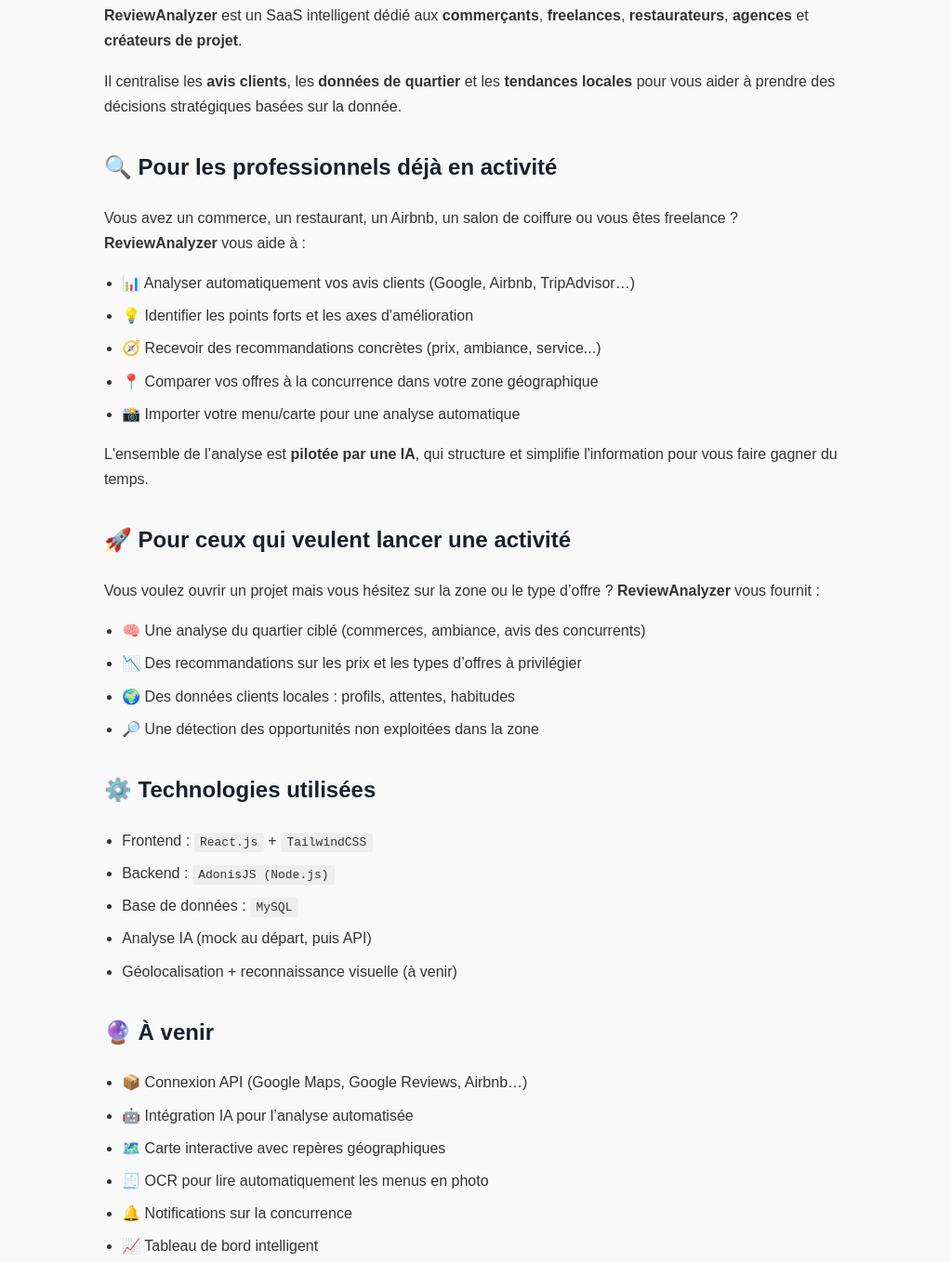
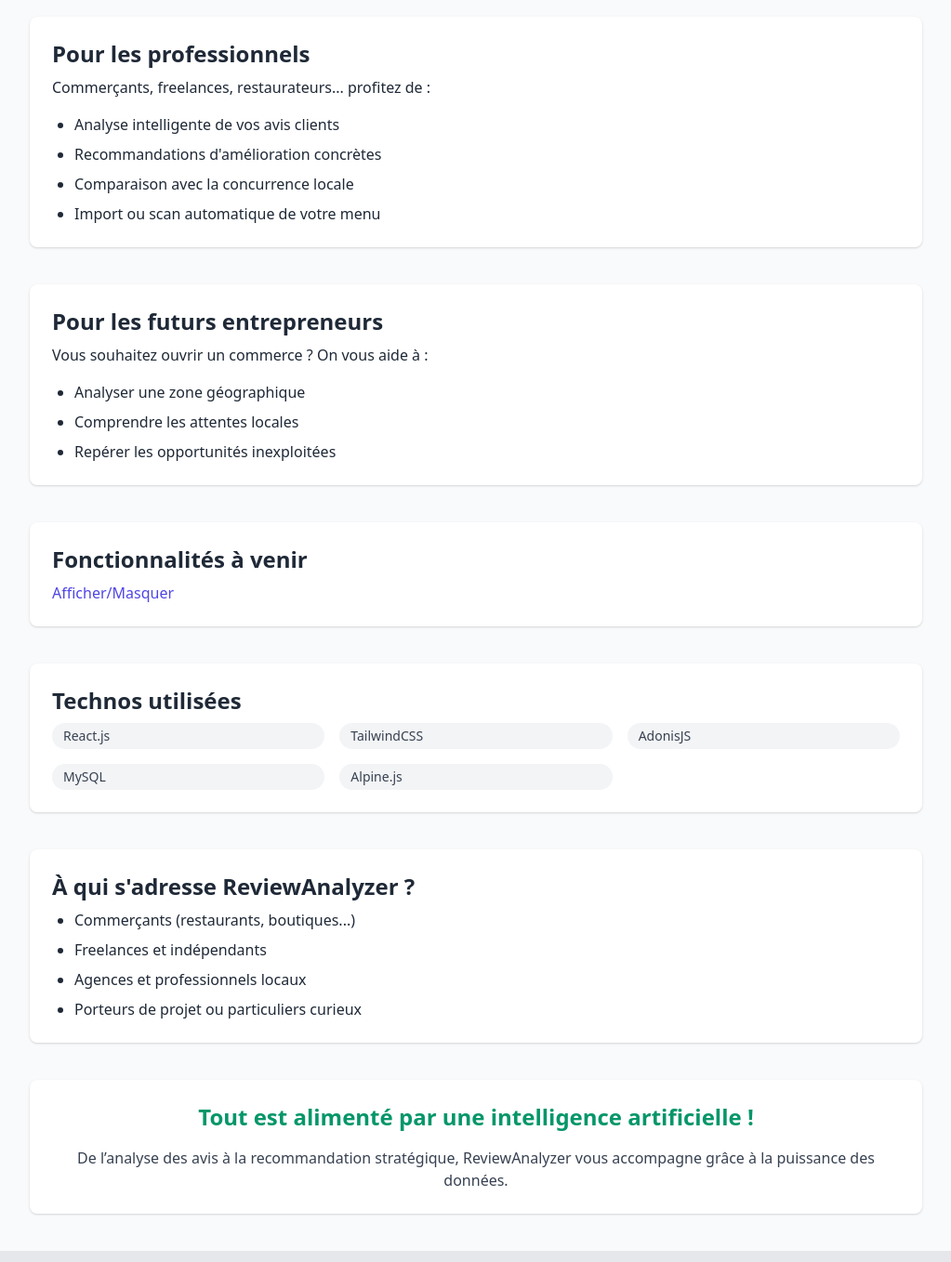
Before and after one commit to aymane28/ReviewAnalyzer-, a plain HTML site: page ReviewAnalyzer.html in a window 1280 px wide. Shown: the part 126-1484 px from the top of the page at 93% size, without its empty margins (128-1151 px from the left). Drawn offline with nearby package versions, Linux system fonts and the light colour scheme.

Commit message:
Update ReviewAnalyzer.html

```diff
--- a/ReviewAnalyzer.html
+++ b/ReviewAnalyzer.html
@@ -3,102 +3,84 @@
 <head>
   <meta charset="UTF-8" />
   <meta name="viewport" content="width=device-width, initial-scale=1.0"/>
-  <title>ReviewAnalyzer – Optimise ton activité avec l’IA</title>
-  <style>
-    body {
-      font-family: Arial, sans-serif;
-      line-height: 1.7;
-      max-width: 800px;
-      margin: 0 auto;
-      padding: 2rem;
-      background: #f9f9f9;
-      color: #333;
-    }
-    h1, h2, h3 {
-      color: #1a202c;
-    }
-    ul {
-      padding-left: 1.2rem;
-    }
-    li {
-      margin-bottom: 0.5rem;
-    }
-    code {
-      background: #eee;
-      padding: 0.2rem 0.4rem;
-      border-radius: 3px;
-    }
-    .section {
-      margin-top: 2rem;
-    }
-  </style>
+  <title>ReviewAnalyzer</title>
+  <link href="https://cdn.jsdelivr.net/npm/tailwindcss@2.2.19/dist/tailwind.min.css" rel="stylesheet">
+  <script src="https://cdn.jsdelivr.net/npm/alpinejs@3.x.x/dist/cdn.min.js" defer></script>
 </head>
-<body>
+<body class="bg-gray-50 text-gray-800">
+  <header class="bg-white shadow">
+    <div class="max-w-7xl mx-auto py-6 px-4 sm:px-6 lg:px-8">
+      <h1 class="text-3xl font-bold text-gray-900">ReviewAnalyzer</h1>
+      <p class="text-sm text-gray-600">Optimise ton activité avec l'intelligence artificielle</p>
+    </div>
+  </header>
 
-  <h1>🧠 ReviewAnalyzer – Optimise ton activité avec l’IA</h1>
+  <main class="py-10">
+    <div class="max-w-5xl mx-auto px-4 sm:px-6 lg:px-8 space-y-10">
 
-  <p><strong>ReviewAnalyzer</strong> est un SaaS intelligent dédié aux <strong>commerçants</strong>, <strong>freelances</strong>, <strong>restaurateurs</strong>, <strong>agences</strong> et <strong>créateurs de projet</strong>.</p>
-  <p>Il centralise les <strong>avis clients</strong>, les <strong>données de quartier</strong> et les <strong>tendances locales</strong> pour vous aider à prendre des décisions stratégiques basées sur la donnée.</p>
+      <section class="bg-white shadow rounded-lg p-6">
+        <h2 class="text-2xl font-semibold mb-2">Pour les professionnels</h2>
+        <p class="mb-4">Commerçants, freelances, restaurateurs... profitez de :</p>
+        <ul class="list-disc pl-6 space-y-2">
+          <li>Analyse intelligente de vos avis clients</li>
+          <li>Recommandations d'amélioration concrètes</li>
+          <li>Comparaison avec la concurrence locale</li>
+          <li>Import ou scan automatique de votre menu</li>
+        </ul>
+      </section>
 
-  <div class="section">
-    <h2>🔍 Pour les professionnels déjà en activité</h2>
-    <p>Vous avez un commerce, un restaurant, un Airbnb, un salon de coiffure ou vous êtes freelance ? <br> <strong>ReviewAnalyzer</strong> vous aide à :</p>
-    <ul>
-      <li>📊 Analyser automatiquement vos avis clients (Google, Airbnb, TripAdvisor…)</li>
-      <li>💡 Identifier les points forts et les axes d'amélioration</li>
-      <li>🧭 Recevoir des recommandations concrètes (prix, ambiance, service...)</li>
-      <li>📍 Comparer vos offres à la concurrence dans votre zone géographique</li>
-      <li>📸 Importer votre menu/carte pour une analyse automatique</li>
-    </ul>
-    <p>L'ensemble de l’analyse est <strong>pilotée par une IA</strong>, qui structure et simplifie l'information pour vous faire gagner du temps.</p>
-  </div>
+      <section class="bg-white shadow rounded-lg p-6">
+        <h2 class="text-2xl font-semibold mb-2">Pour les futurs entrepreneurs</h2>
+        <p class="mb-4">Vous souhaitez ouvrir un commerce ? On vous aide à :</p>
+        <ul class="list-disc pl-6 space-y-2">
+          <li>Analyser une zone géographique</li>
+          <li>Comprendre les attentes locales</li>
+          <li>Repérer les opportunités inexploitées</li>
+        </ul>
+      </section>
 
-  <div class="section">
-    <h2>🚀 Pour ceux qui veulent lancer une activité</h2>
-    <p>Vous voulez ouvrir un projet mais vous hésitez sur la zone ou le type d’offre ? <strong>ReviewAnalyzer</strong> vous fournit :</p>
-    <ul>
-      <li>🧠 Une analyse du quartier ciblé (commerces, ambiance, avis des concurrents)</li>
-      <li>📉 Des recommandations sur les prix et les types d’offres à privilégier</li>
-      <li>🌍 Des données clients locales : profils, attentes, habitudes</li>
-      <li>🔎 Une détection des opportunités non exploitées dans la zone</li>
-    </ul>
-  </div>
+      <section class="bg-white shadow rounded-lg p-6" x-data="{ open: false }">
+        <h2 class="text-2xl font-semibold mb-2">Fonctionnalités à venir</h2>
+        <button @click="open = !open" class="text-indigo-600 hover:underline">Afficher/Masquer</button>
+        <ul x-show="open" x-transition class="list-disc pl-6 space-y-2 mt-4">
+          <li>Connexion API (Google, Airbnb...)</li>
+          <li>Carte interactive avec géolocalisation</li>
+          <li>Tableau de bord IA et recommandations en temps réel</li>
+          <li>Analyse automatique d’images (menus, flyers...)</li>
+        </ul>
+      </section>
 
-  <div class="section">
-    <h2>⚙️ Technologies utilisées</h2>
-    <ul>
-      <li>Frontend : <code>React.js</code> + <code>TailwindCSS</code></li>
-      <li>Backend : <code>AdonisJS (Node.js)</code></li>
-      <li>Base de données : <code>MySQL</code></li>
-      <li>Analyse IA (mock au départ, puis API)</li>
-      <li>Géolocalisation + reconnaissance visuelle (à venir)</li>
-    </ul>
-  </div>
+      <section class="bg-white shadow rounded-lg p-6">
+        <h2 class="text-2xl font-semibold mb-2">Technos utilisées</h2>
+        <div class="grid grid-cols-2 sm:grid-cols-3 gap-4">
+          <span class="bg-gray-100 px-3 py-1 rounded-full text-sm text-gray-700">React.js</span>
+          <span class="bg-gray-100 px-3 py-1 rounded-full text-sm text-gray-700">TailwindCSS</span>
+          <span class="bg-gray-100 px-3 py-1 rounded-full text-sm text-gray-700">AdonisJS</span>
+          <span class="bg-gray-100 px-3 py-1 rounded-full text-sm text-gray-700">MySQL</span>
+          <span class="bg-gray-100 px-3 py-1 rounded-full text-sm text-gray-700">Alpine.js</span>
+        </div>
+      </section>
 
-  <div class="section">
-    <h2>🔮 À venir</h2>
-    <ul>
-      <li>📦 Connexion API (Google Maps, Google Reviews, Airbnb…)</li>
-      <li>🤖 Intégration IA pour l’analyse automatisée</li>
-      <li>🗺️ Carte interactive avec repères géographiques</li>
-      <li>🧾 OCR pour lire automatiquement les menus en photo</li>
-      <li>🔔 Notifications sur la concurrence</li>
-      <li>📈 Tableau de bord intelligent</li>
-    </ul>
-  </div>
+      <section class="bg-white shadow rounded-lg p-6">
+        <h2 class="text-2xl font-semibold mb-2">À qui s'adresse ReviewAnalyzer ?</h2>
+        <ul class="list-disc pl-6 space-y-2">
+          <li>Commerçants (restaurants, boutiques...)</li>
+          <li>Freelances et indépendants</li>
+          <li>Agences et professionnels locaux</li>
+          <li>Porteurs de projet ou particuliers curieux</li>
+        </ul>
+      </section>
 
-  <div class="section">
-    <h2>🙋 Pour qui ?</h2>
-    <ul>
-      <li>Commerçants (restaurants, magasins, artisans…)</li>
-      <li>Freelances (designers, coachs…)</li>
-      <li>Agences locales (immobilier, événementiel…)</li>
-      <li>Porteurs de projet (analyse de zone, étude de marché…)</li>
-      <li>Particuliers curieux de lancer un commerce ou un projet avec de la donnée locale</li>
-    </ul>
-  </div>
+      <section class="bg-white shadow rounded-lg p-6 text-center">
+        <h2 class="text-2xl font-bold text-green-600 mb-4">Tout est alimenté par une intelligence artificielle !</h2>
+        <p class="text-gray-700">De l’analyse des avis à la recommandation stratégique, ReviewAnalyzer vous accompagne grâce à la puissance des données.</p>
+      </section>
 
-  <p>🚀 <strong>ReviewAnalyzer</strong> utilise l’IA pour alimenter tous les processus, de l’analyse des avis jusqu’aux recommandations stratégiques.</p>
+    </div>
+  </main>
 
+  <footer class="bg-gray-200 py-6 text-center text-sm text-gray-600">
+    &copy; 2025 ReviewAnalyzer – Tous droits réservés
+  </footer>
 </body>
 </html>
```
